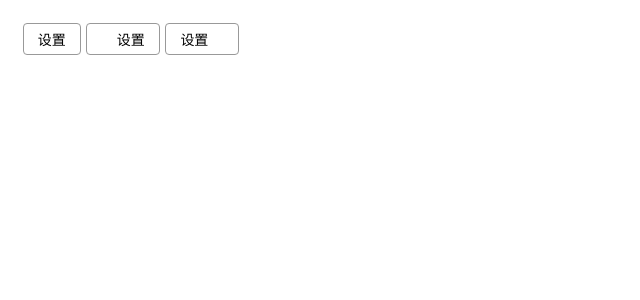
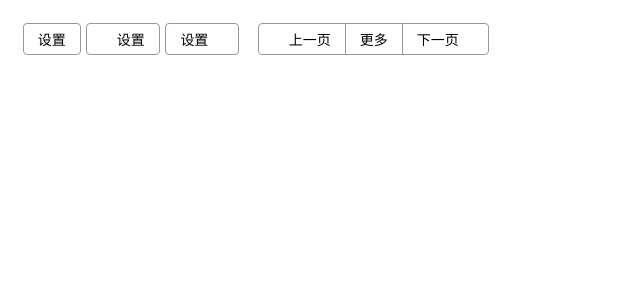
Before and after one commit to Tomvictory/ddui, a Vue app in the folder ddui/: page / in a window 1280 px wide. Shown: the top 300 px of the page, without its empty margins (0-640 px from the left). Built offline with nearby package versions, Linux system fonts and the light colour scheme.

Commit message:
创建button group

```diff
--- a/ddui/public/index.html
+++ b/ddui/public/index.html
@@ -18,7 +18,7 @@
 				--border-radius: 4px;
 				--color: #333;
 				--border-color: #999;
-				--border-color-hover: #666;
+				--border-color-hover: red;
 				}
 		body{
 			font-size: var(--font-size);
--- a/ddui/src/App.vue
+++ b/ddui/src/App.vue
@@ -3,6 +3,11 @@
   <d-button icon="setting" :loading="loading2" @click="loading2 = !loading2">设置</d-button>
   <d-button icon="setting" icon-position="right" :loading="loading3" @click="loading3 = !loading3">设置</d-button>
   <d-icon name="download"></d-icon>
+  <d-button-group>
+	  <d-button icon="left">上一页</d-button>
+	  <d-button>更多</d-button>
+	  <d-button icon="right" icon-position="right">下一页</d-button>
+  </d-button-group>
 </template>
 
 <script>
--- /dev/null
+++ b/ddui/src/components/button-group.vue
@@ -0,0 +1,33 @@
+<template>
+	<div class="d-button-group">
+		<slot></slot>
+	</div>
+</template>
+
+<script>
+</script>
+
+<style lang="scss">
+	.d-button-group{
+		display: inline-flex;
+		vertical-align: middle;
+		> .d-button{
+			margin: 0;
+			margin-left: -1px;
+			border-radius: 0;
+			&:first-child{
+				margin-left: .2em;
+				border-top-left-radius: var(--border-radius);
+				border-bottom-left-radius: var(--border-radius);
+			}
+			&:last-child{
+				border-top-right-radius: var(--border-radius);
+				border-bottom-right-radius: var(--border-radius);
+			}
+			&:hover{
+				position: relative;
+				z-index: 1;
+			}
+		}
+	}
+</style>
--- a/ddui/src/main.js
+++ b/ddui/src/main.js
@@ -4,9 +4,11 @@ const app = createApp(App)
 
 
 import Button from './components/button.vue'
+import ButtonGroup from './components/button-group.vue'
 import Icon from './components/icon.vue'
 app.component('d-icon', Icon)
 app.component('d-button', Button)
+app.component('d-button-group', ButtonGroup)
 
 
 
```
